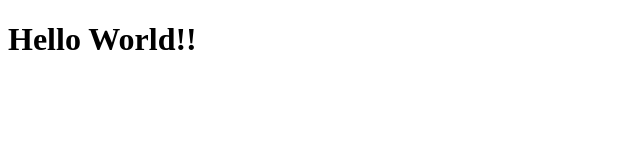
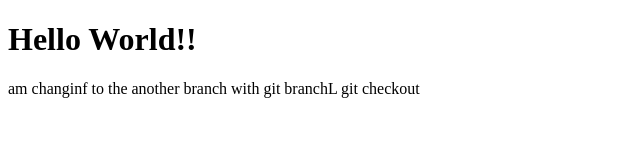
Before and after one commit to claude007/test, a plain HTML site: page index.html in a window 1280 px wide. Shown: the whole page, without its empty margins (0-640 px from the left). Drawn offline with Linux system fonts and the light colour scheme.

Commit message:
i change the text

```diff
--- a/index.html
+++ b/index.html
@@ -5,5 +5,6 @@
 </head>
 <body>
 <h1>Hello World!!</h1>
+<p>am changinf to the another branch with git branchL git checkout</p>
 </body>
 </html>
```
